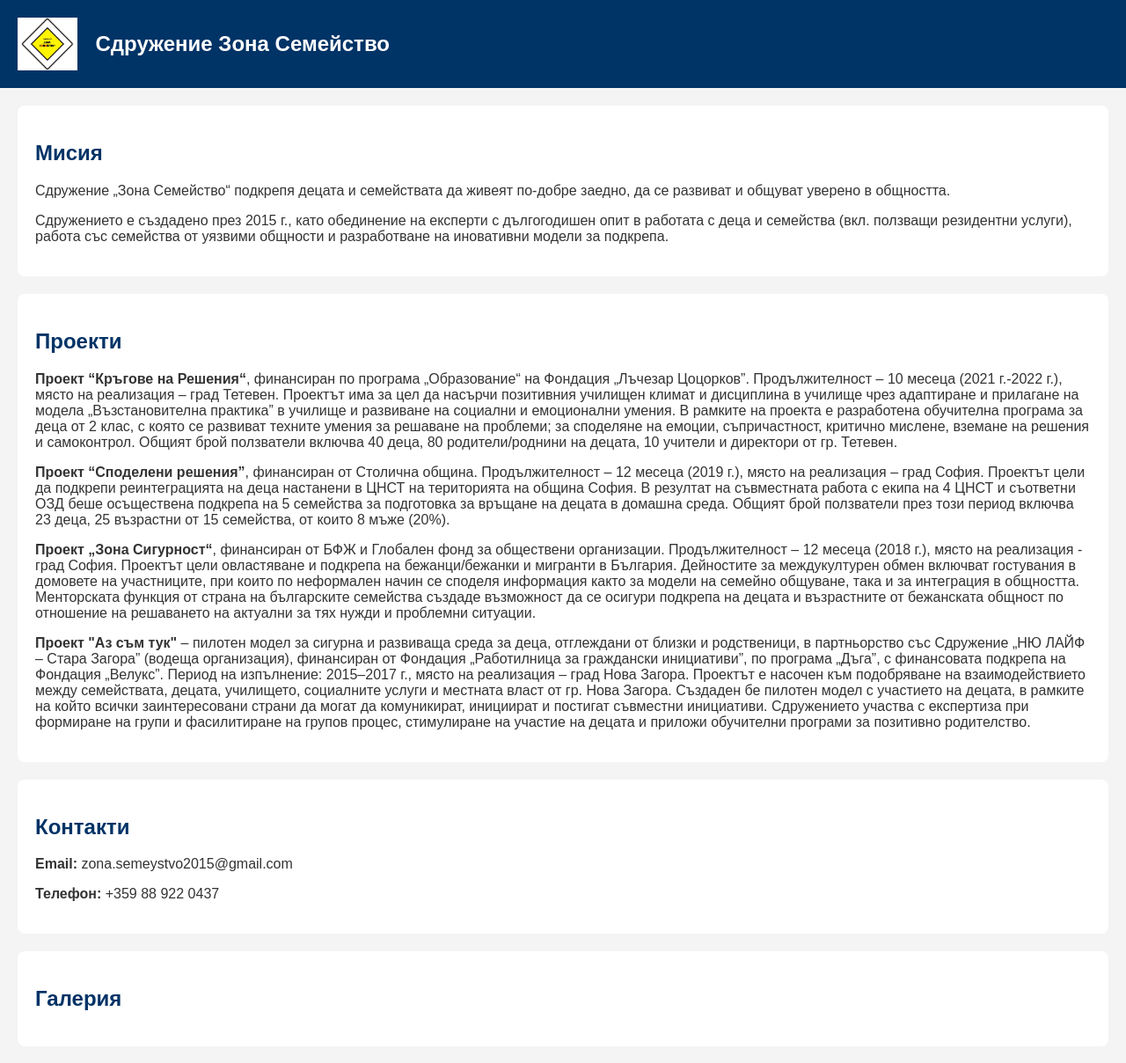
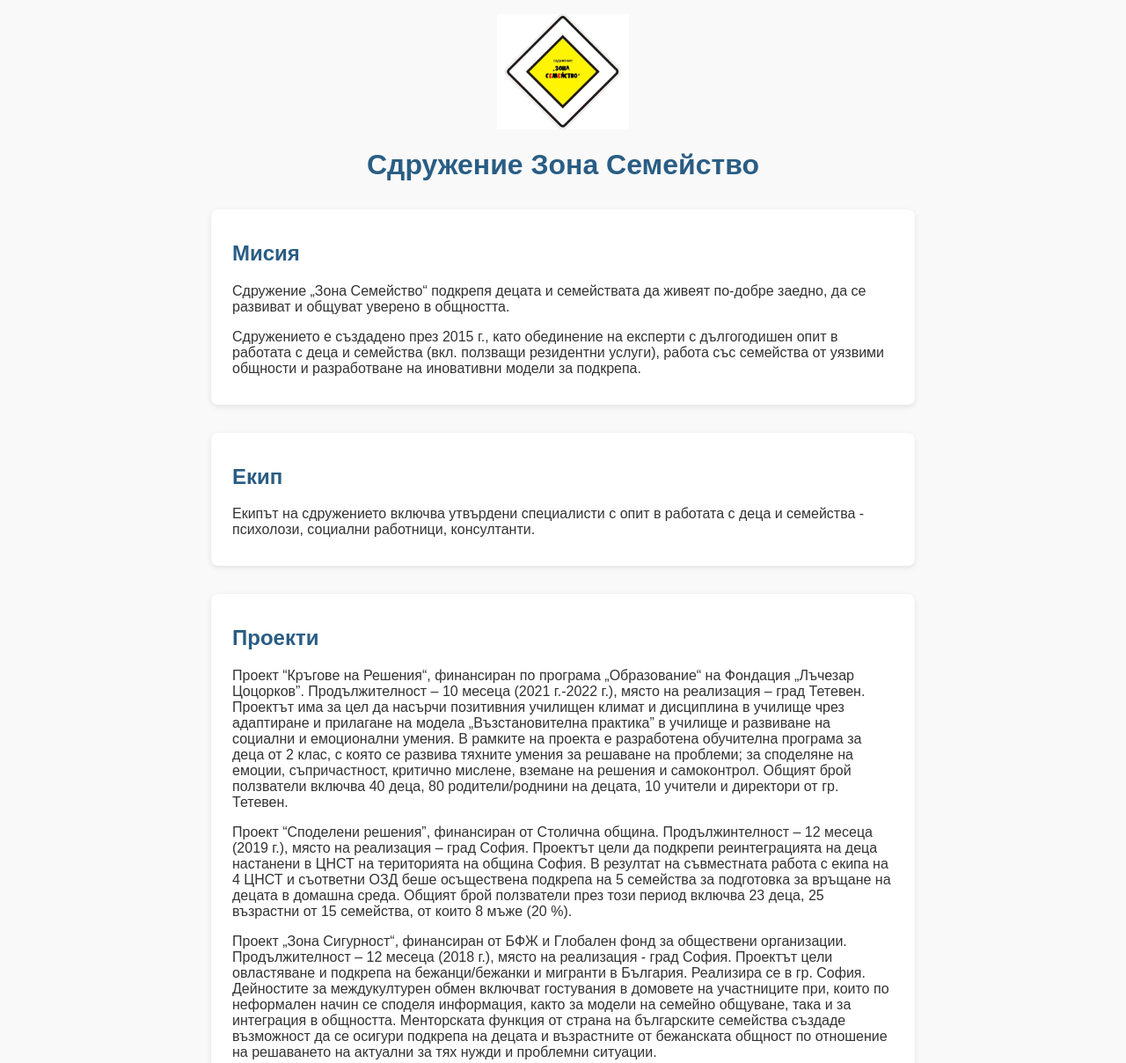
Before and after one commit to ZonaSemeystvo/zona.semeystvo, a plain HTML site: page index.html in a window 1280 px wide. Shown: the top 1208 px of the page at 88% size. Drawn offline with Linux system fonts and the light colour scheme.

Commit message:
Update index.html
актуален текст към 6 август

```diff
--- a/index.html
+++ b/index.html
@@ -1,90 +1,70 @@
 <!DOCTYPE html>
 <html lang="bg">
 <head>
-    <meta charset="UTF-8">
-    <meta name="viewport" content="width=device-width, initial-scale=1.0">
+  <meta charset="UTF-8" />
+  <meta name="viewport" content="width=device-width, initial-scale=1" />
   <title>Сдружение Зона Семейство</title>
   <style>
     body {
       font-family: Arial, sans-serif;
-            margin: 0;
-            padding: 0;
-            background: #f4f4f4;
+      max-width: 800px;
+      margin: auto;
+      padding: 1em;
+      background-color: #f9f9f9;
       color: #333;
     }
     header {
-            background: #036;
-            color: #fff;
-            padding: 20px;
-            display: flex;
-            align-items: center;
+      text-align: center;
+      margin-bottom: 2em;
     }
-        header img {
-            height: 60px;
-            margin-right: 20px;
-        }
-        header h1 {
-            margin: 0;
-            font-size: 24px;
+    img.logo {
+      max-width: 150px;
+      height: auto;
+      display: block;
+      margin: 0 auto 1em;
     }
     section {
-            padding: 20px;
-            background: #fff;
-            margin: 20px;
+      margin-bottom: 2em;
+      background: white;
+      padding: 1em 1.5em;
       border-radius: 8px;
+      box-shadow: 0 2px 6px rgba(0,0,0,0.1);
     }
-        h2 {
-            color: #036;
-        }
-        .gallery {
-            display: flex;
-            flex-wrap: wrap;
-            gap: 10px;
-        }
-        .gallery img {
-            width: 200px;
-            height: auto;
-            border-radius: 6px;
+    h1, h2 {
+      color: #2a5d84;
     }
   </style>
 </head>
 <body>
 
 <header>
-        <img src="logo.jpg" alt="Лого на Зона Семейство">
+  <img src="logo.jpg" alt="Лого на Сдружение Зона Семейство" class="logo" />
   <h1>Сдружение Зона Семейство</h1>
 </header>
 
-    <section>
+<section id="mission">
   <h2>Мисия</h2>
   <p>Сдружение „Зона Семейство“ подкрепя децата и семействата да живеят по-добре заедно, да се развиват и общуват уверено в общността.</p>
   <p>Сдружението е създадено през 2015 г., като обединение на експерти с дългогодишен опит в работата с деца и семейства (вкл. ползващи резидентни услуги), работа със семейства от уязвими общности и разработване на иновативни модели за подкрепа.</p>
 </section>
 
-    <section>
-        <h2>Проекти</h2>
-        <p><strong>Проект “Кръгове на Решения“</strong>, финансиран по програма „Образование“ на Фондация „Лъчезар Цоцорков”. Продължителност – 10 месеца (2021 г.-2022 г.), място на реализация – град Тетевен. Проектът има за цел да насърчи позитивния училищен климат и дисциплина в училище чрез адаптиране и прилагане на модела „Възстановителна практика” в училище и развиване на социални и емоционални умения. В рамките на проекта е разработена обучителна програма за деца от 2 клас, с която се развиват техните умения за решаване на проблеми; за споделяне на емоции, съпричастност, критично мислене, вземане на решения и самоконтрол. Общият брой ползватели включва 40 деца, 80 родители/роднини на децата, 10 учители и директори от гр. Тетевен.</p>
-
-        <p><strong>Проект “Споделени решения”</strong>, финансиран от Столична община. Продължителност – 12 месеца (2019 г.), място на реализация – град София. Проектът цели да подкрепи реинтеграцията на деца настанени в ЦНСТ на територията на община София. В резултат на съвместната работа с екипа на 4 ЦНСТ и съответни ОЗД беше осъществена подкрепа на 5 семейства за подготовка за връщане на децата в домашна среда. Общият брой ползватели през този период включва 23 деца, 25 възрастни от 15 семейства, от които 8 мъже (20%).</p>
-
-        <p><strong>Проект „Зона Сигурност“</strong>, финансиран от БФЖ и Глобален фонд за обществени организации. Продължителност – 12 месеца (2018 г.), място на реализация - град София. Проектът цели овластяване и подкрепа на бежанци/бежанки и мигранти в България. Дейностите за междукултурен обмен включват гостувания в домовете на участниците, при които по неформален начин се споделя информация както за модели на семейно общуване, така и за интеграция в общността. Менторската функция от страна на българските семейства създаде възможност да се осигури подкрепа на децата и възрастните от бежанската общност по отношение на решаването на актуални за тях нужди и проблемни ситуации.</p>
-
-        <p><strong>Проект "Аз съм тук"</strong> – пилотен модел за сигурна и развиваща среда за деца, отглеждани от близки и родственици, в партньорство със Сдружение „НЮ ЛАЙФ – Стара Загора” (водеща организация), финансиран от Фондация „Работилница за граждански инициативи”, по програма „Дъга”, с финансовата подкрепа на Фондация „Велукс”. Период на изпълнение: 2015–2017 г., място на реализация – град Нова Загора. Проектът е насочен към подобряване на взаимодействието между семействата, децата, училището, социалните услуги и местната власт от гр. Нова Загора. Създаден бе пилотен модел с участието на децата, в рамките на който всички заинтересовани страни да могат да комуникират, инициират и постигат съвместни инициативи. Сдружението участва с експертиза при формиране на групи и фасилитиране на групов процес, стимулиране на участие на децата и приложи обучителни програми за позитивно родителство.</p>
+<section id="team">
+  <h2>Екип</h2>
+  <p>Екипът на сдружението включва утвърдени специалисти с опит в работата с деца и семейства - психолози, социални работници, консултанти.</p>
 </section>
 
-    <section>
-        <h2>Контакти</h2>
-        <p><strong>Email:</strong> zona.semeystvo2015@gmail.com</p>
-        <p><strong>Телефон:</strong> +359 88 922 0437</p>
+<section id="projects">
+  <h2>Проекти</h2>
+  <p>Проект “Кръгове на Решения“, финансиран по програма „Образование“ на Фондация „Лъчезар Цоцорков”. Продължителност – 10 месеца (2021 г.-2022 г.), място на реализация – град Тетевен. Проектът има за цел да насърчи позитивния училищен климат и дисциплина в училище чрез адаптиране и прилагане на модела „Възстановителна практика” в училище и развиване на социални и емоционални умения. В рамките на проекта е разработена обучителна програма за деца от 2 клас, с която се развива тяхните умения за решаване на проблеми; за споделяне на емоции, съпричастност, критично мислене, вземане на решения и самоконтрол. Общият брой ползватели включва 40 деца, 80 родители/роднини на децата, 10 учители и директори от гр. Тетевен.</p>
+  <p>Проект “Споделени решения”, финансиран от Столична община. Продължинтелност – 12 месеца (2019 г.), място на реализация – град София. Проектът цели да подкрепи реинтеграцията на деца настанени в ЦНСТ на територията на община София. В резултат на съвместната работа с екипа на 4 ЦНСТ и съответни ОЗД беше осъществена подкрепа на 5 семейства за подготовка за връщане на децата в домашна среда. Общият брой ползватели през този период включва 23 деца, 25 възрастни от 15 семейства, от които 8 мъже (20 %).</p>
+  <p>Проект „Зона Сигурност“, финансиран от БФЖ и Глобален фонд за обществени организации. Продължителност – 12 месеца (2018 г.), място на реализация - град София. Проектът цели овластяване и подкрепа на бежанци/бежанки и мигранти в България. Реализира се в гр. София. Дейностите за междукултурен обмен включват гостувания в домовете на участниците при, които по неформален начин се споделя информация, както за модели на семейно общуване, така и за интеграция в общността. Менторската функция от страна на българските семейства създаде възможност да се осигури подкрепа на децата и възрастните от бежанската общност по отношение на решаването на актуални за тях нужди и проблемни ситуации.</p>
+  <p>Проект "Аз съм тук" - пилотен модел за сигурна и развиваща среда за деца, отглеждани от близки и родственици" в партньорство (водеща организация) Сдружение „НЮ ЛАЙФ- Стара Загора”, финансиран от Фондация „Работилница за граждански инициативи”, по програма „Дъга”, с финансовата подкрепа на Фондация „Велукс”. Период на изпълнение 2015-2017 г., място на реализация - град Нова Загора. Проектът е насочен към подобряване на взаимодействието между семействата, децата, училището, социалните услуги и местната власт от гр. Нова Загора. Създаден бе пилотен модел с участието на децата, в рамките на който всички заинтересовани страни да могат да комуникират, инициират и постигат съвместни инициативи. Като партньор, Сдружението участва с експертиза при формиране на групи и фасилитиране на групов процес, при въвличане и стимулиране на проактивно участие на децата, разработи и приложи обучителни програми за позитивно родителство.</p>
 </section>
 
-    <section>
-        <h2>Галерия</h2>
-        <div class="gallery">
-            <!-- Примерни изображения (ще бъдат заменени, когато качиш истинските) -->
-            <!-- <img src="gallery1.jpg" alt="Снимка 1"> -->
-            <!-- <img src="gallery2.jpg" alt="Снимка 2"> -->
-        </div>
+<section id="contact">
+  <h2>Контакти</h2>
+  <p>Email: <a href="mailto:zona.semeystvo2015@gmail.com">zona.semeystvo2015@gmail.com</a></p>
+  <p>Телефон: +359 88 922 0437</p>
 </section>
 
 </body>
```
Lines whose indentation alone changed are shown as unchanged.
